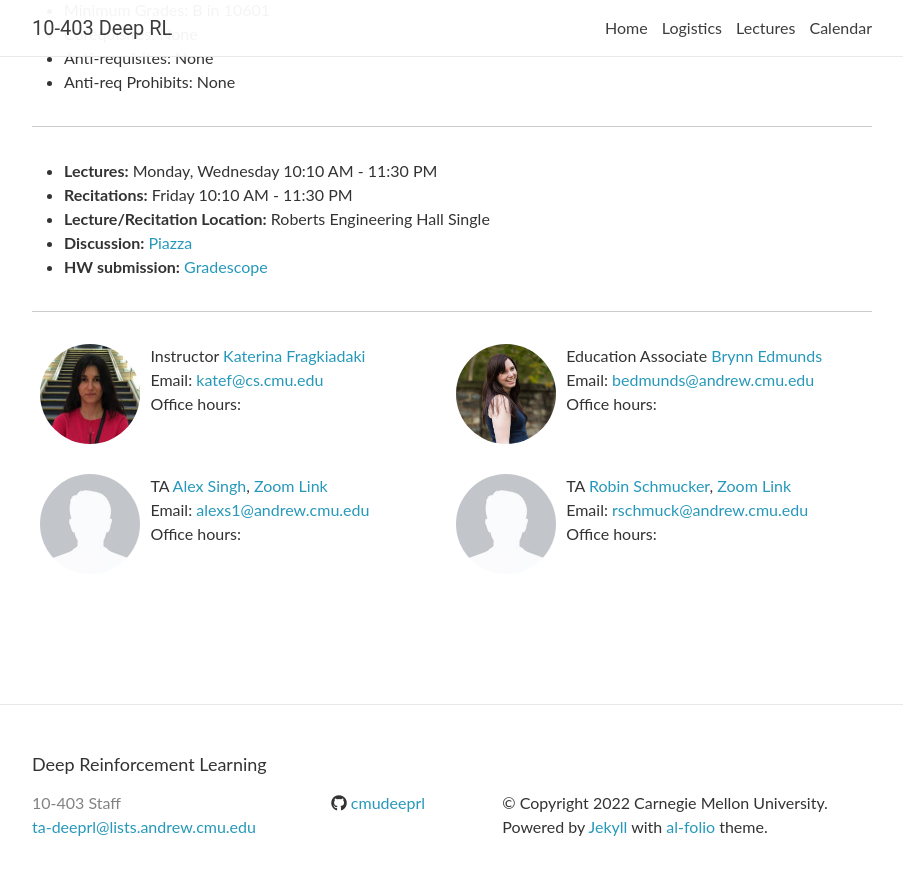
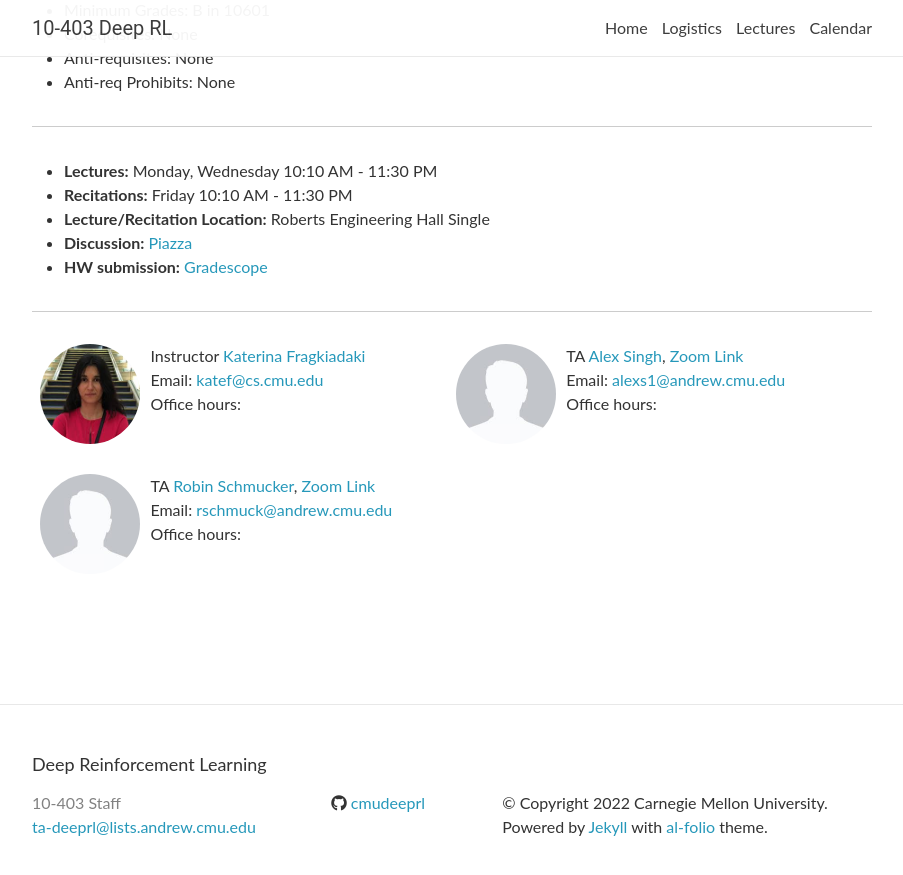
Before and after one commit to cmudeeprl/403website_s22, a Jekyll site: the page built from _pages/about.md, in a window 1280 px wide and 900 px high, scrolled down 971 px. Shown: the top 875 px of the window, without its empty margins (188-1091 px from the left). Built offline with Jekyll 4.4.1, drawn with Linux system fonts in a browser that asks for light colours; nearby versions of some CDN libraries; comment, search, counter and statistics services are not loaded.

Commit message:
Update staff.yml

```diff
--- a/_data/staff.yml
+++ b/_data/staff.yml
@@ -4,13 +4,6 @@ Instructors:
       url: https://www.cs.cmu.edu/~katef/
       office-hours:
       image: staff/katef.jpeg
-
-EducationAssociates:
-    - name: Brynn Edmunds
-      email: bedmunds@andrew.cmu.edu
-      url:
-      office-hours:
-      image: staff/bedmunds.jpg
 
 TAs:
     - name: Alex Singh
```
